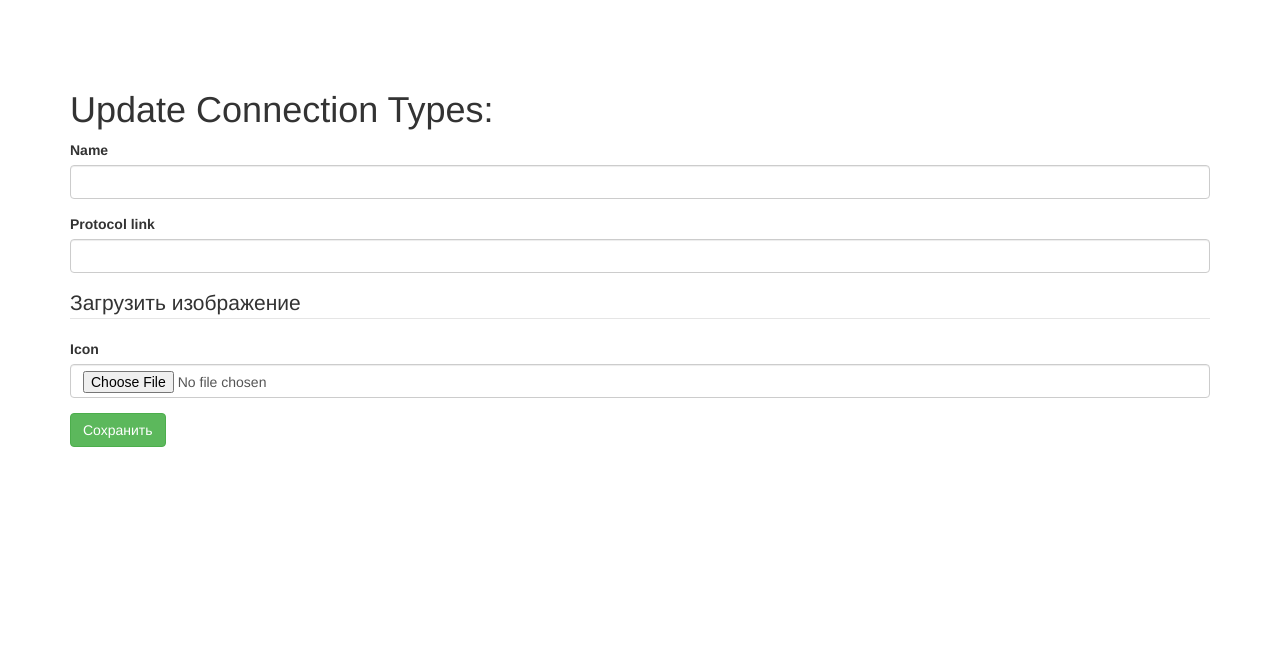
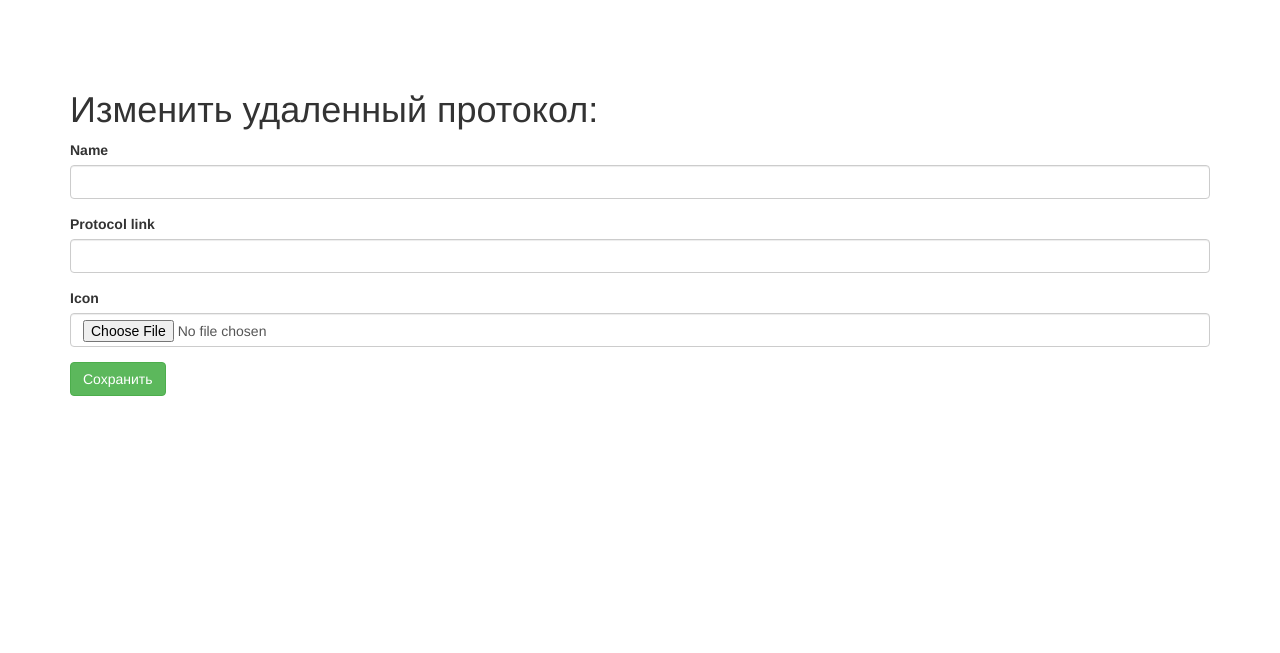
Before and after one commit to MeeGoLove/remote_help, a Yii app: template views/connection-types/update.php in a window 1280 px wide. Shown: the top 653 px of the page. Run offline with PHP 8.4 and a stand-in for Yii, Linux system fonts and the light colour scheme; the template is opened without the code that fills it, so the values that code supplies are empty; form fields are guessed from the names that the template uses; some libraries are stand-ins or nearby versions.

Commit message:
Русификация CRUD удаленных протоколов

```diff
--- a/views/connection-types/_form.php
+++ b/views/connection-types/_form.php
@@ -17,19 +17,19 @@ use yii\widgets\ActiveForm;
     <?= $form->field($model, 'protocol_link')->textInput(['maxlength' => true]) ?>
 
 
-    <fieldset>
-        <legend>Загрузить изображение</legend>
+
+
         <?= $form->field($model, 'icon')->fileInput(); ?>
         <?php
         if (!empty($model->icon)) {
             $img = Yii::getAlias('@webroot') . '/icons-remote/source/' . $model->icon;
             if (is_file($img)) {
                 $url = Yii::getAlias('@web') . '/icons-remote/source/' . $model->icon;
-                echo 'Уже загружено ', Html::a('изображение', $url, ['target' => '_blank']);
+                echo 'Уже загружена ', Html::a('иконка', $url, ['target' => '_blank']), ', если хотите изменить иконку, выберите нужный файл сверху';
             }
         }
         ?>
-    </fieldset>
+<p></p>
     <div class="form-group">
         <?= Html::submitButton('Сохранить', ['class' => 'btn btn-success']) ?>
     </div>
--- a/views/connection-types/create.php
+++ b/views/connection-types/create.php
@@ -5,8 +5,8 @@ use yii\helpers\Html;
 /* @var $this yii\web\View */
 /* @var $model app\models\ConnectionTypes */
 
-$this->title = 'Create Connection Types';
-$this->params['breadcrumbs'][] = ['label' => 'Connection Types', 'url' => ['index']];
+$this->title = 'Создать новый удаленный протокол';
+$this->params['breadcrumbs'][] = ['label' => 'Удаленные протоколы', 'url' => ['index']];
 $this->params['breadcrumbs'][] = $this->title;
 ?>
 <div class="connection-types-create">
--- a/views/connection-types/update.php
+++ b/views/connection-types/update.php
@@ -5,10 +5,10 @@ use yii\helpers\Html;
 /* @var $this yii\web\View */
 /* @var $model app\models\ConnectionTypes */
 
-$this->title = 'Update Connection Types: ' . $model->name;
-$this->params['breadcrumbs'][] = ['label' => 'Connection Types', 'url' => ['index']];
+$this->title = 'Изменить удаленный протокол: ' . $model->name;
+$this->params['breadcrumbs'][] = ['label' => 'Удаленные протоколы', 'url' => ['index']];
 $this->params['breadcrumbs'][] = ['label' => $model->name, 'url' => ['view', 'id' => $model->id]];
-$this->params['breadcrumbs'][] = 'Update';
+$this->params['breadcrumbs'][] = 'Изменить';
 ?>
 <div class="connection-types-update">
 
```
Also changed, not shown: views/connection-types/index.php (+13 -3 lines), views/connection-types/view.php (+14 -5 lines).
